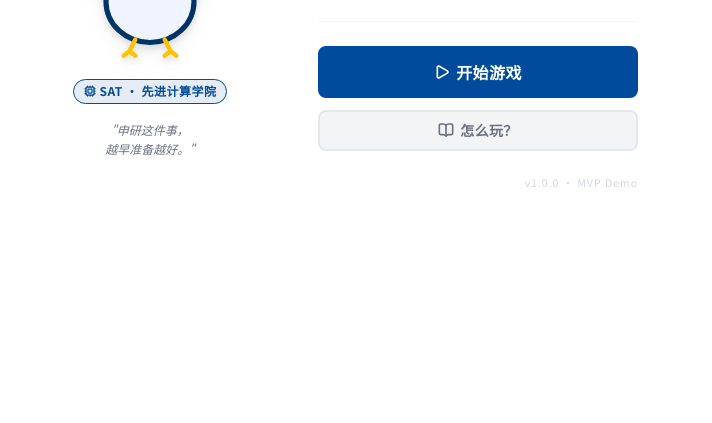
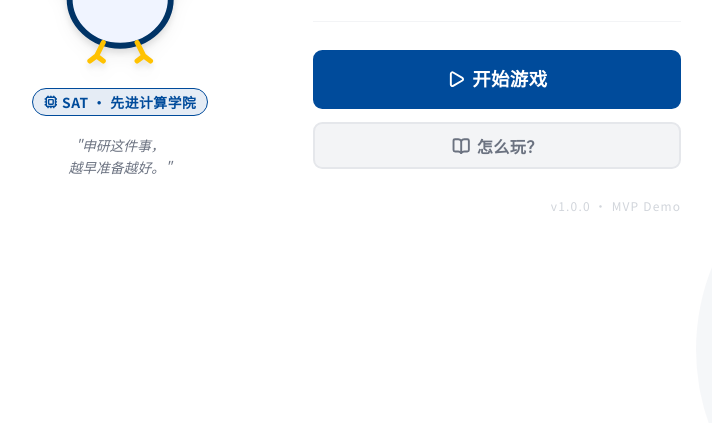
Before and after one commit to cheese-block/XJTLU-CPT208-GroupB2-1, a plain HTML site: page index.html in a window 1280 px wide. Shown: the part 377-800 px from the top of the page, without its empty margins (290-1002 px from the left). Drawn offline with nearby package versions, Linux system fonts and the light colour scheme.

Commit message:
修复：全局等比例放大字体和内边距，调整状态栏容器的顶部内边距以适应新设计。

```diff
--- a/assets/styles/main.css
+++ b/assets/styles/main.css
@@ -12,6 +12,12 @@
 /* ── 0. 基础重置 ───────────────────────────────────────────── */
 *, *::before, *::after {
   box-sizing: border-box;
+}
+
+html {
+  /* 【新增】：全局等比例放大 15% (16px -> 18.4px) */
+  /* 所有使用 rem 的字体、内边距、卡片宽度都会跟着完美放大，杜绝溢出 */
+  font-size: 115%;
 }
 
 html, body, #app {
--- a/src/ui/UIManager.js
+++ b/src/ui/UIManager.js
@@ -164,7 +164,7 @@ function _switchToPhase(phase) {
       CONSTANTS.GAME_PHASE.TITLE,
       CONSTANTS.GAME_PHASE.SCHOOL_SELECT,
     ].includes(phase);
-    container.style.paddingTop = needsPadding ? 'var(--status-bar-height, 56px)' : '';
+    container.style.paddingTop = needsPadding ? 'var(--status-bar-height, 3.5rem)' : '';
   }
 
   nextScreen.mount(container, getState());
```
